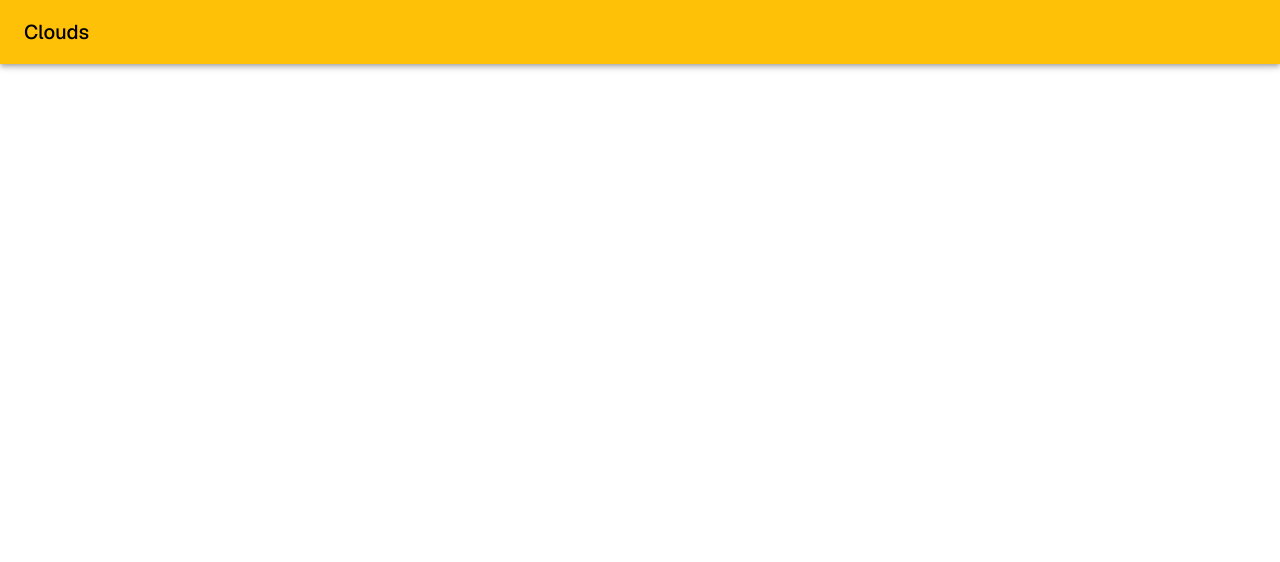
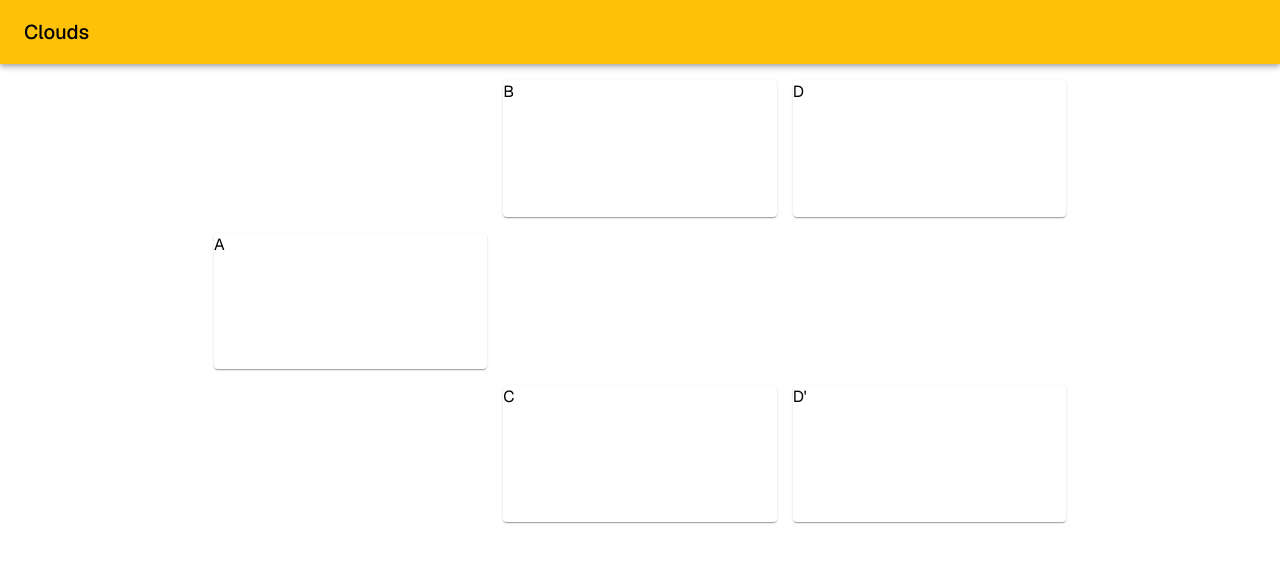
Before and after one commit to motrhelp/toc, a Next.js app: page /clouds in a window 1280 px wide. Shown: the top 562 px of the page. Built offline with nearby package versions, Linux system fonts and the light colour scheme; what @mui/material-nextjs would draw is missing.

Commit message:
Add nodes

```diff
--- a/src/app/clouds/page.tsx
+++ b/src/app/clouds/page.tsx
@@ -1,4 +1,4 @@
-import EvaporatingCloud from '@/components/EvaporatingCloud';
+import EvaporatingCloud from '@/components/clouds/EvaporatingCloud';
 import React from 'react';
 
 const Page: React.FC = () => {
--- a/src/components/EvaporatingCloud.tsx
+++ /dev/null
@@ -1,16 +0,0 @@
-import Grid from '@mui/material/Grid2';
-import React from 'react';
-
-const EvaporatingCloud: React.FC = () => {
-    return (
-        <Grid container spacing={2}>
-            <Grid size={12}>
-                <Grid size={4} />
-                <Grid size={4} />
-                <Grid size={4} />
-            </Grid>
-        </Grid>
-    );
-};
-
-export default EvaporatingCloud;
--- /dev/null
+++ b/src/components/clouds/CloudNode.tsx
@@ -0,0 +1,18 @@
+import { Paper, Typography } from '@mui/material';
+import React from 'react';
+
+const CloudNode: React.FC<{ text: string }> = ({ text }) => {
+    return (
+        <Paper
+            style={{
+                aspectRatio: 'auto 2 / 1',
+            }}
+        >
+            <Typography>
+                {text}
+            </Typography>
+        </Paper>
+    );
+};
+
+export default CloudNode;
--- /dev/null
+++ b/src/components/clouds/EvaporatingCloud.tsx
@@ -0,0 +1,35 @@
+import Grid from '@mui/material/Grid2';
+import React from 'react';
+import CloudNode from './CloudNode';
+
+const EvaporatingCloud: React.FC = () => {
+    return (
+        <Grid container spacing={2}>
+            <Grid container size={12}>
+                <Grid size={4} />
+                <Grid size={4}>
+                    <CloudNode text="B" />
+                </Grid>
+                <Grid size={4}>
+                    <CloudNode text="D" />
+                </Grid>
+            </Grid>
+            <Grid container size={12}>
+                <Grid size={4}>
+                    <CloudNode text="A" />
+                </Grid>
+            </Grid>
+            <Grid container size={12}>
+                <Grid size={4} />
+                <Grid size={4}>
+                    <CloudNode text="C" />
+                </Grid>
+                <Grid size={4}>
+                    <CloudNode text="D'" />
+                </Grid>
+            </Grid>
+        </Grid>
+    );
+};
+
+export default EvaporatingCloud;
```
